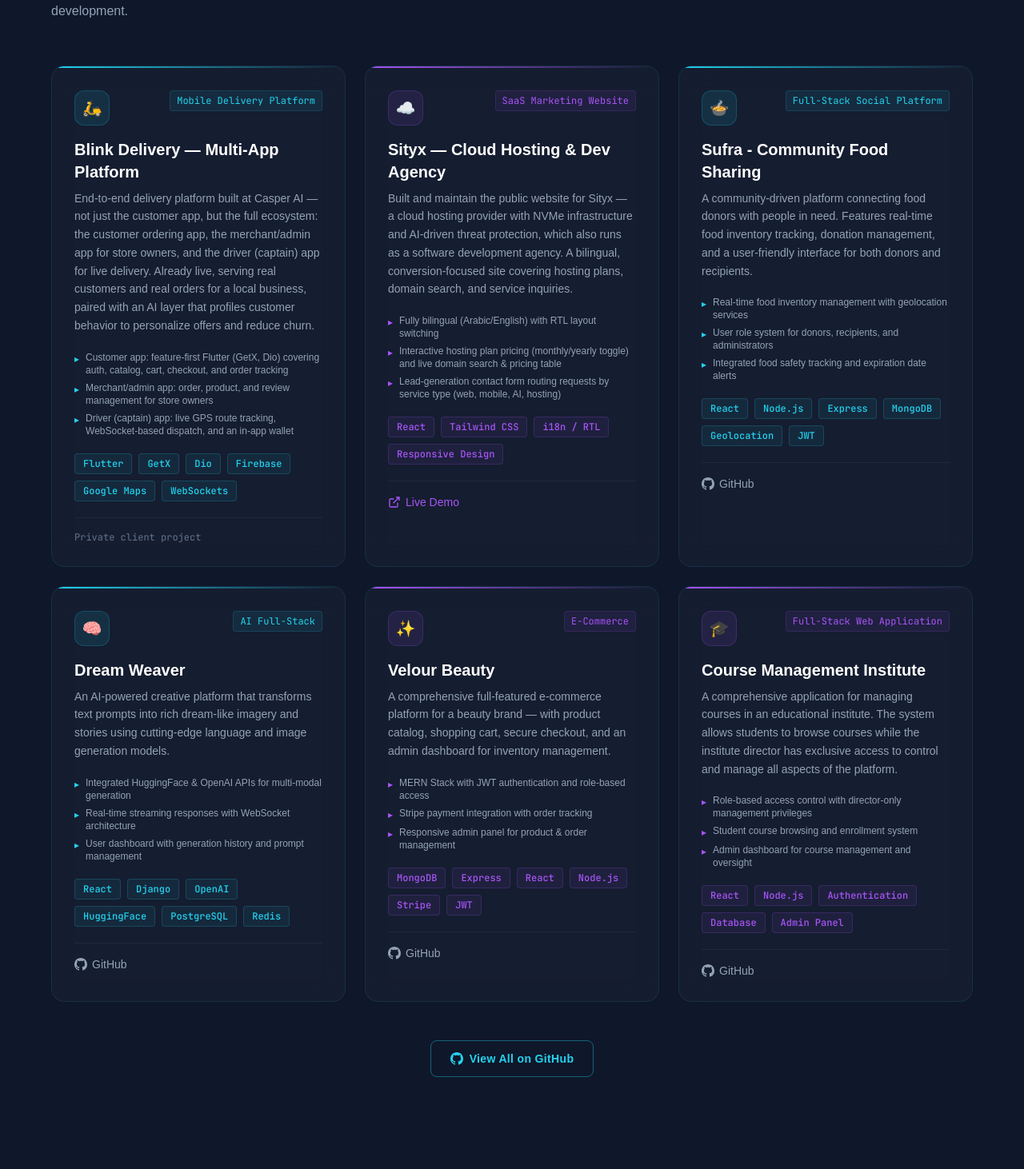
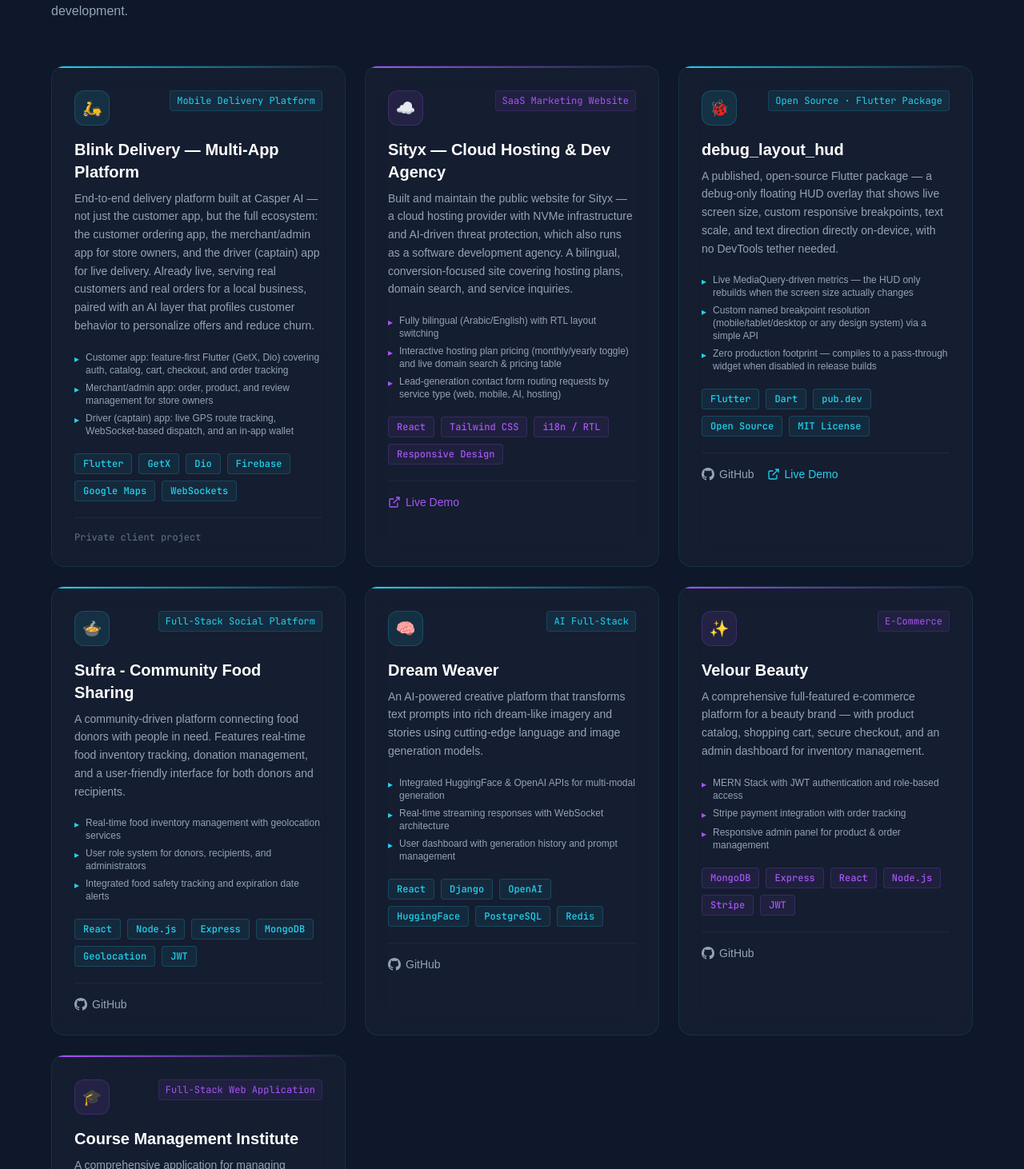
Before and after one commit to r1356-w/Rand-Portfolio, a React (Create React App) app: page / in a window 1280 px wide. Shown: the part 1028-2490 px from the top of the page at 80% size. Built offline with nearby package versions, Linux system fonts and the light colour scheme; a web font is replaced by a local one.

Commit message:
Add debug_layout_hud open-source Flutter package project card
Links to the published pub.dev package and its GitHub repo.

```diff
--- a/src/components/Projects/Projects.js
+++ b/src/components/Projects/Projects.js
@@ -39,6 +39,24 @@
     accentRgb: "168,85,247",
     github: null,
     live: "https://sityx.com",
+  },
+  {
+    id: 8,
+    title: "debug_layout_hud",
+    icon: "🐞",
+    type: "Open Source · Flutter Package",
+    description:
+      "A published, open-source Flutter package — a debug-only floating HUD overlay that shows live screen size, custom responsive breakpoints, text scale, and text direction directly on-device, with no DevTools tether needed.",
+    highlights: [
+      "Live MediaQuery-driven metrics — the HUD only rebuilds when the screen size actually changes",
+      "Custom named breakpoint resolution (mobile/tablet/desktop or any design system) via a simple API",
+      "Zero production footprint — compiles to a pass-through widget when disabled in release builds",
+    ],
+    stack: ["Flutter", "Dart", "pub.dev", "Open Source", "MIT License"],
+    accent: "#22D3EE",
+    accentRgb: "34,211,238",
+    github: "https://github.com/r1356-w/debug_layout_hud",
+    live: "https://pub.dev/packages/debug_layout_hud",
   },
   {
     id: 1,
```
